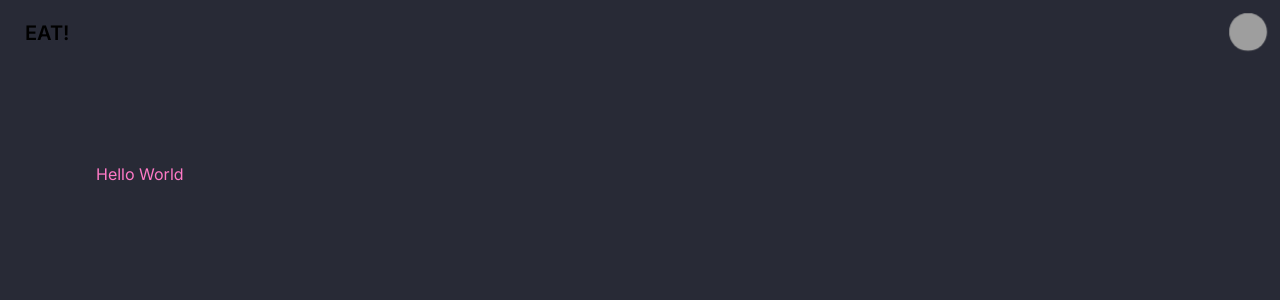
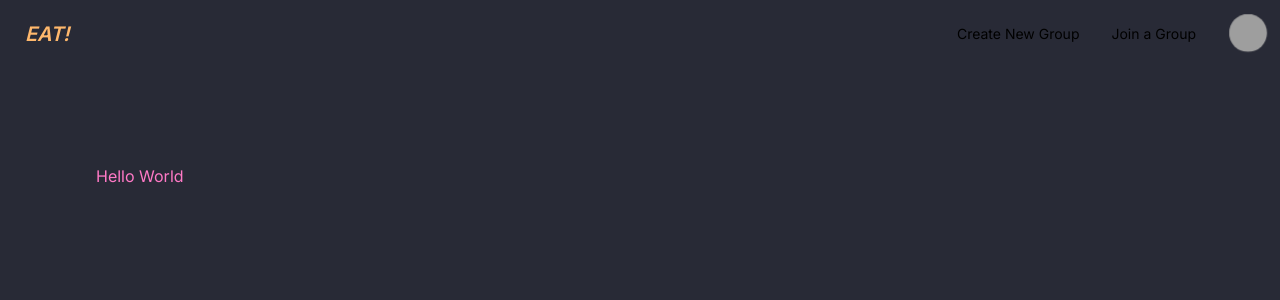
Before and after one commit to ahuisinga/meal-vote-app, a Next.js app: page / in a window 1280 px wide. Shown: the top 300 px of the page. Built offline with nearby package versions, Linux system fonts and the light colour scheme; grey boxes are pictures that could not be loaded.

Commit message:
style navbar more

```diff
--- a/src/components/Navbar.tsx
+++ b/src/components/Navbar.tsx
@@ -1,3 +1,5 @@
+import Link from "next/link";
+
 export default function Navbar() {
   return (
     <div className="navbar bg-base-100">
@@ -26,14 +28,27 @@ export default function Navbar() {
             <a>Profile</a>
           </li>
           <li>
-            <a>Item 3</a>
+            <Link href={"/group/create"}>Create New Group</Link>
+          </li>
+          <li>
+            <Link href={"/group/join"}>Join a Group</Link>
           </li>
         </ul>
       </div>
       <div className="flex-1">
-        <a className="btn btn-ghost text-xl">EAT!</a>
+        <Link href={"/"} className="btn btn-ghost text-xl italic text-accent">
+          EAT!
+        </Link>
       </div>
       <div className="hidden flex-none gap-2 sm:flex">
+        <ul className="menu menu-horizontal px-1">
+          <li>
+            <Link href={"/group/create"}>Create New Group</Link>
+          </li>
+          <li>
+            <Link href={"/group/join"}>Join a Group</Link>
+          </li>
+        </ul>
         <div className="dropdown dropdown-end">
           <div
             tabIndex={0}
```
